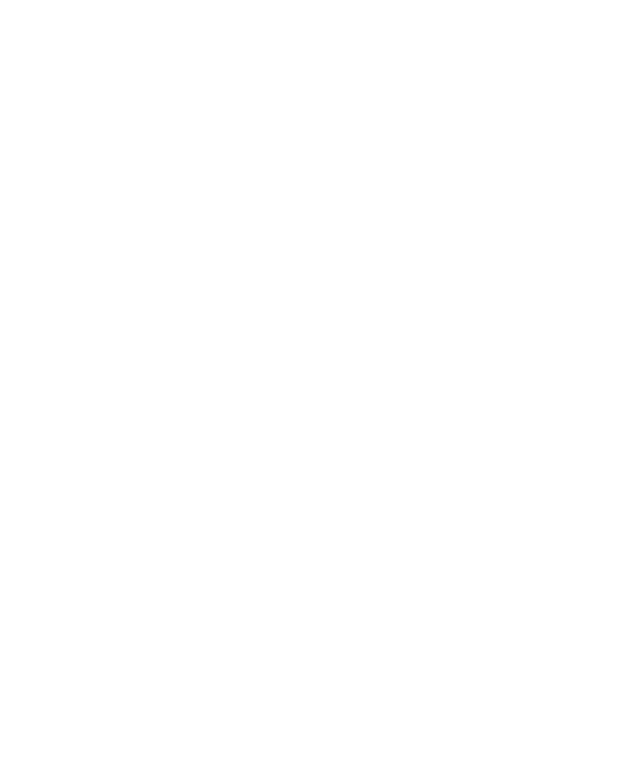
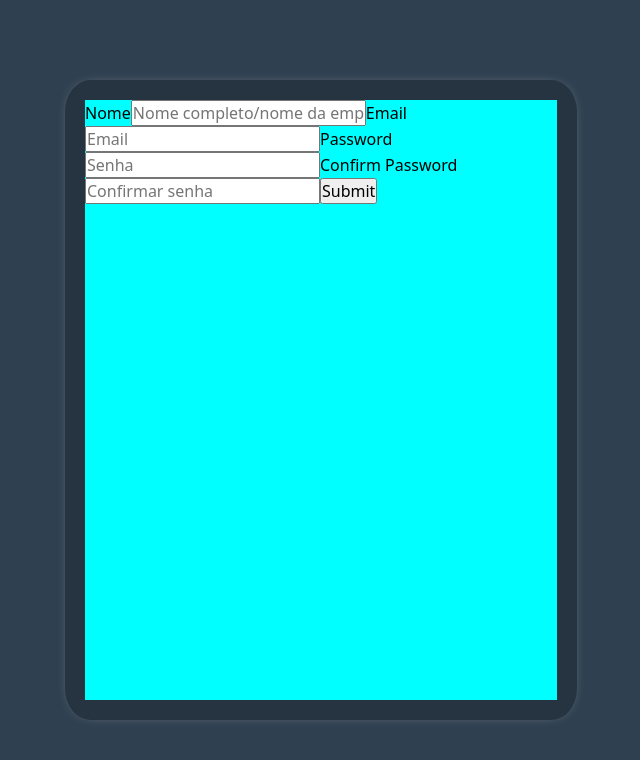
Before and after one commit to uricampos/planit, a React (Vite) app in the folder client/: page /register in a window 1280 px wide. Before the commit this address had no page. Shown: the top 760 px of the page, without its empty margins (319-959 px from the left). Built offline with nearby package versions, Linux system fonts and the light colour scheme.

Commit message:
Added register page with validation schema. Yet, must implement all the css.

```diff
--- a/client/index.html
+++ b/client/index.html
@@ -3,7 +3,7 @@
   <head>
     <meta charset="UTF-8" />
     <meta name="viewport" content="width=device-width, initial-scale=1.0" />
-    <title>PlanIt</title>
+    <title>Planit</title>
   </head>
   <body>
     <div id="root"></div>
--- a/client/package.json
+++ b/client/package.json
@@ -15,12 +15,14 @@
     "@mui/icons-material": "^5.11.16",
     "@mui/material": "^5.13.5",
     "@mui/x-data-grid": "^6.8.0",
+    "formik": "^2.4.2",
     "framer-motion": "^10.12.16",
     "react": "^18.2.0",
     "react-big-calendar": "^1.8.1",
     "react-dom": "^18.2.0",
     "react-router-dom": "^6.13.0",
-    "sass": "^1.63.4"
+    "sass": "^1.63.4",
+    "yup": "^1.2.0"
   },
   "devDependencies": {
     "@types/react": "^18.0.37",
--- a/client/src/App.jsx
+++ b/client/src/App.jsx
@@ -2,6 +2,7 @@
 
 import Main from './Pages/Main';
 import Login from './Pages/Login';
+import Register from './Pages/Register';
 import Home from './Company/Pages/Home';
 import Profile from './Company/Pages/Profile';
 import Agenda from './Company/Pages/Agenda';
@@ -13,6 +14,7 @@
         <Routes>
             <Route path="/" element={<Main />} />
             <Route path='/login' element={<Login />} />
+            <Route path='/register' element={<Register />} />
             <Route path="empresa/home" element={<Home />} />
             <Route path="empresa/profile" element={<Profile />} />
             <Route path="empresa/agenda" element={<Agenda />} />
--- a/client/src/Pages/Main/index.jsx
+++ b/client/src/Pages/Main/index.jsx
@@ -190,7 +190,7 @@
                     className="footer-p-name"
                     onClick={() => (window.location.pathname = '/')}
                 >
-                    platnit.com
+                    planit.com
                 </p>
                 <p className="footer-p-contact">planit@planit.com</p>
             </footer>
--- /dev/null
+++ b/client/src/Pages/Register/Schemas/index.js
@@ -0,0 +1,22 @@
+import * as yup from 'yup';
+
+const passwordRules =
+    '^(?=.*[a-z])(?=.*[A-Z])(?=.*d)(?=.*[@$!%*?&])[A-Za-zd@$!%*?&]{8,}$';
+//Minimum eight characters, at least one uppercase letter, one lowercase letter, one number and one special character
+
+export const registerSchema = yup.object().shape({
+    name: yup.string().required('Coloque seu nome'),
+    email: yup
+        .string()
+        .email('Por favor, entre um email válido.')
+        .required('Coloque seu email'),
+    password: yup
+        .string()
+        .min(8, "Senha deve conter no mínimo 8 dígitos.")
+        .matches(passwordRules, { message: 'Insira uma senha mais forte.' })
+        .required('Obrigatório.'),
+    confirmPassword: yup
+        .string()
+        .oneOf([yup.ref('password'), null], 'Senhas devem ser iguais.')
+        .required('Obrigatório.'),
+});
--- /dev/null
+++ b/client/src/Pages/Register/Styles/styles.css
@@ -0,0 +1,28 @@
+* {
+  font-family: system-ui, -apple-system, BlinkMacSystemFont, "Segoe UI", Roboto, Oxygen, Ubuntu, Cantarell, "Open Sans", "Helvetica Neue", sans-serif;
+}
+
+.container-register {
+  height: 100vh;
+  width: 100%;
+  background-color: #2f4050;
+  display: grid;
+  place-content: center;
+}
+
+.card-register {
+  width: 40vw;
+  height: 80vh;
+  background-color: #263340;
+  border-radius: 5%;
+  box-shadow: 0px 0px 15px -10px rgb(255, 255, 255);
+  display: flex;
+  flex-direction: column;
+  padding: 20px;
+}
+.card-register .form-register {
+  flex: 100%;
+  background-color: aqua;
+}
+
+/*# sourceMappingURL=styles.css.map */
--- /dev/null
+++ b/client/src/Pages/Register/Styles/styles.scss
@@ -0,0 +1,31 @@
+@import '../../../styles/colors.scss';
+
+
+* {
+    font-family: system-ui, -apple-system, BlinkMacSystemFont, 'Segoe UI', Roboto, Oxygen, Ubuntu, Cantarell, 'Open Sans', 'Helvetica Neue', sans-serif;
+}
+
+.container-register {
+    height: 100vh;
+    width: 100%;
+    background-color: $sidebar-color;
+    display: grid;
+    place-content: center;
+}
+
+.card-register {
+    width: 40vw;
+    height: 80vh;
+    background-color: $login-card-color;
+    border-radius: 5%;
+    box-shadow: 0px 0px 15px -10px rgba(255,255,255,1);
+    display: flex;
+    flex-direction: column;
+    padding: 20px;
+
+    .form-register {
+        flex: 100%;
+        background-color: aqua;
+
+    }
+}
--- /dev/null
+++ b/client/src/Pages/Register/index.jsx
@@ -0,0 +1,74 @@
+import React from 'react';
+import { useFormik } from 'formik';
+
+import './Styles/styles.css';
+import { registerSchema } from './Schemas';
+
+const onSubmit = () => {
+    console.log("enviado!");
+}
+
+function Register() {
+    const { values, errors, handleBlur, handleChange, handleSubmit } = useFormik({
+        initialValues: {
+            name: '',
+            email: '',
+            password: '',
+            confirmPassword: '',
+        },
+        validationSchema: registerSchema,
+        onSubmit,
+    });
+
+    return (
+        <div className="container-register">
+            <div className="card-register">
+                <div className="form-register">
+                    <form onSubmit={handleSubmit} autoComplete="off">
+                        <label htmlFor="name">Nome</label>
+                        <input
+                            id="name"
+                            type="text"
+                            placeholder="Nome completo/nome da empresa"
+                            value={values.name}
+                            onChange={handleChange}
+                            onBlur={handleBlur}
+                        />
+                        <label htmlFor="email">Email</label>
+                        <input
+                            id="email"
+                            type="email"
+                            placeholder="Email"
+                            value={values.email}
+                            onChange={handleChange}
+                            onBlur={handleBlur}
+                        />
+                        <label htmlFor="password">Password</label>
+                        <input
+                            id="password"
+                            type="password"
+                            placeholder="Senha"
+                            value={values.password}
+                            onChange={handleChange}
+                            onBlur={handleBlur}
+                        />
+                        <label htmlFor="confirmPassword">
+                            Confirm Password
+                        </label>
+                        <input
+                            id="confirmPassword"
+                            type="password"
+                            placeholder="Confirmar senha"
+                            value={values.confirmPassword}
+                            onChange={handleChange}
+                            onBlur={handleBlur}
+                        />
+                        <button className="btn-submit">Submit</button>
+                    </form>
+                </div>
+            </div>
+        </div>
+    );
+}
+
+export default Register;
```
Also changed, not shown: 2 other files (tests, documents, lock files or other folders).
